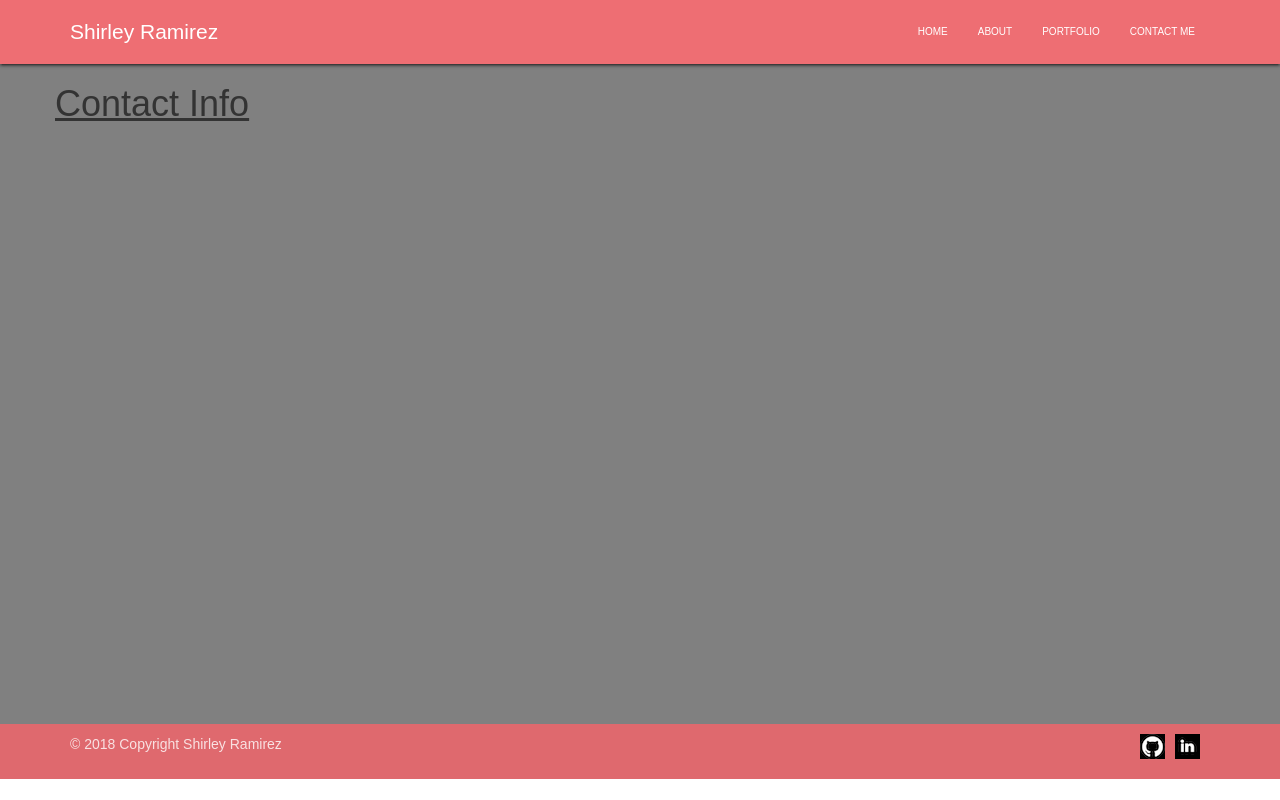
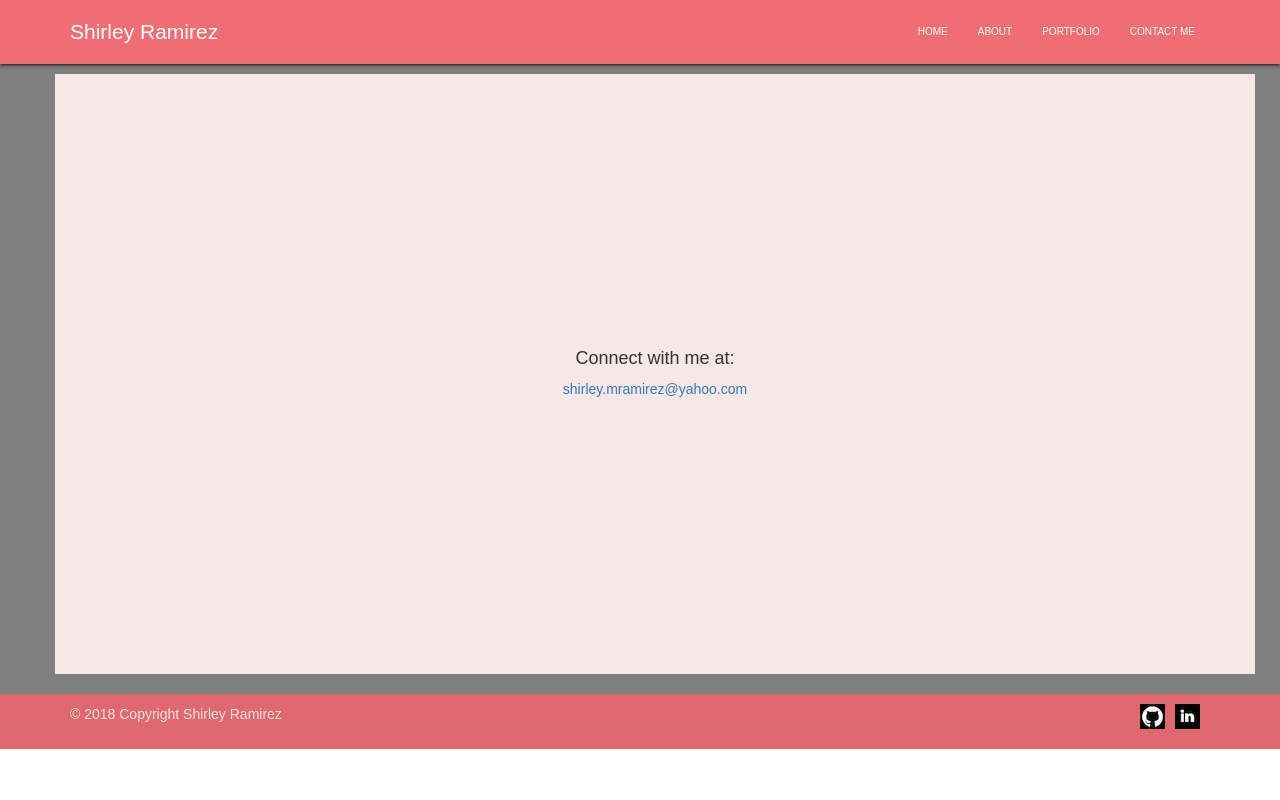
Before and after one commit to shirleymramirez/SMR_Portfolio, a React (Create React App) app: page /Contact in a window 1280 px wide. Built offline with nearby package versions, Linux system fonts and the light colour scheme.

Commit message:
added my email add at contactme page

```diff
--- a/src/components/About/About.css
+++ b/src/components/About/About.css
@@ -1,3 +1,3 @@
 .about-me {
-    height: 660px;
+    height: 620px;
 }
--- a/src/components/Contact/Contact.css
+++ b/src/components/Contact/Contact.css
@@ -1,3 +1,10 @@
-.contact-me {
-    height: 660px;
+.connect-me {
+    height: 600px;
+    width: 1200px;
+    text-align: center;
+    background-color: rgb(247, 231, 231);
 }
+
+.connect-me-at {
+    padding-top: 275px;
+}
--- a/src/components/Contact/Contact.js
+++ b/src/components/Contact/Contact.js
@@ -2,11 +2,17 @@ import React from "react";
 import "./Contact.css";
 
 const Contact = () =>
-  <div className="container contact-me">
+  <div className="container">
     <div className="row">
-      <h1>
-        <u>Contact Info</u>
-      </h1>
+      <div className="connect-me">
+        <h4 className="connect-me-at">Connect with me at: </h4>
+        <a
+          href="mailto:shirley.mramirez@yahoo.com?Subject=Hello%20Shirley"
+          target="_top"
+        >
+          shirley.mramirez@yahoo.com
+        </a>
+      </div>
     </div>
   </div>;
 
--- a/src/components/SimpleSlider/SimpleSlider.css
+++ b/src/components/SimpleSlider/SimpleSlider.css
@@ -1,6 +1,6 @@
 .carousel-container {
     width: 100%;
-    height: 660px;
+    height: 620px;
     margin: 0;
 }
 
```
